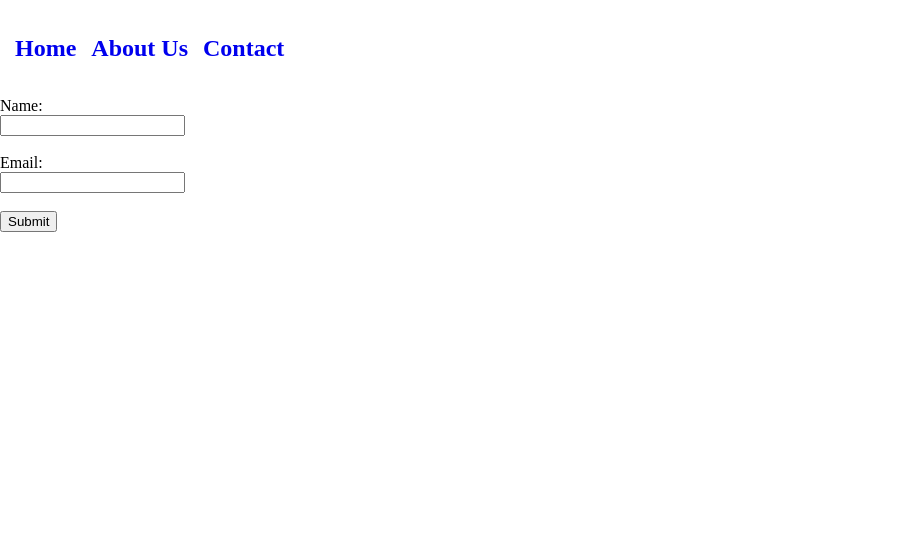
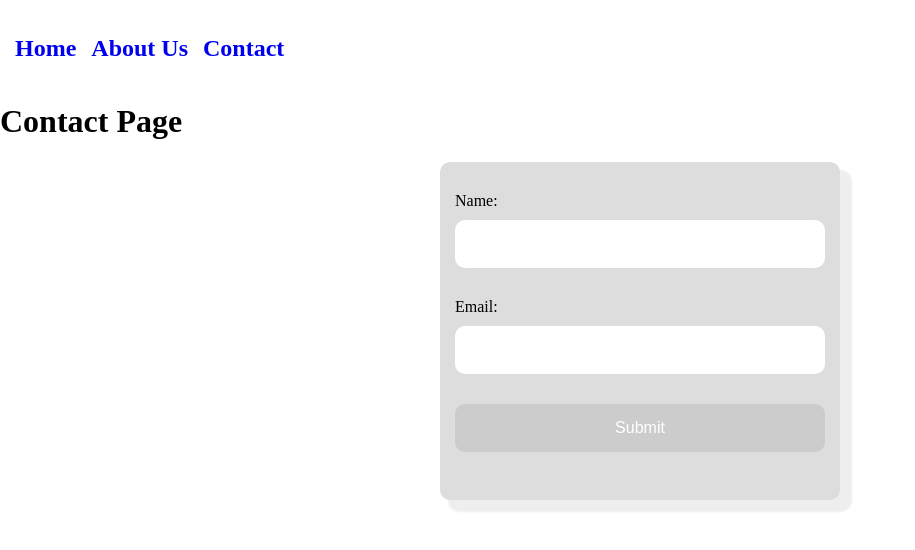
Before and after one commit to devleague/angular6-live-code, an Angular app: page /contact in a window 1280 px wide. Shown: the top 550 px of the page, without its empty margins (0-915 px from the left). Built offline with nearby package versions, Linux system fonts and the light colour scheme.

Commit message:
Form Validation

```diff
--- a/src/app/pages/contact/contact.component.html
+++ b/src/app/pages/contact/contact.component.html
@@ -1,20 +1,23 @@
+<h1>Contact Page</h1>
+
 <form>
-  <label for="name">Name:</label>
-  <br />
-  <input type="text" name="name" [(ngModel)]="formData.name">
-  <br />
 
-  <br />
+  <div class="input-group">
+    <label for="name">Name:</label>
+    <input type="text" name="name" [(ngModel)]="formData.name" (keyup)="validateName()">
+  </div>
 
-  <label for="email">Email:</label>
-  <br />
-  <input type="text" name="email" [(ngModel)]="formData.email">
-  <br />
+  <div class="input-group">
+    <label for="email">Email:</label>
+    <input type="text" name="email" [(ngModel)]="formData.email" (keyup)="validateEmail()">
+  </div>
 
-  <br />
-
-  <button (click)="submitForm()">Submit</button>
+  <div class="input-group">
+    <button class="btn" [disabled]="submitDisabled()" (click)="submitForm()">Submit</button>
+  </div>
 
   {{ formData.name }}
+  <br>
   {{ formData.email}}
+
 </form>
--- a/src/app/pages/contact/contact.component.scss
+++ b/src/app/pages/contact/contact.component.scss
@@ -0,0 +1,39 @@
+form {
+  width: 100%;
+  max-width: 400px;
+  margin: auto;
+  background-color: #ddd;
+  padding: 15px;
+  margin-top: 20px;
+  border-radius: 10px;
+  box-shadow: 10px 10px 2px 2px #eee;
+}
+
+.btn {
+  padding: 15px;
+  border: 0px;
+  background: #1e5799;
+  color: white;
+  font-size: 16px;
+  border-radius: 10px;
+  width: 100%;
+  max-width: 100%;
+
+  &:disabled {
+    background-color: #ccc;
+  }
+}
+
+.input-group {
+  padding: 15px 0;
+}
+
+input {
+  width: 100%;
+  max-width: 100%;
+  padding: 15px;
+  border-radius: 10px;
+  border: 0px;
+  margin-top: 10px;
+  font-size: 16px;
+}
--- a/src/app/pages/contact/contact.component.ts
+++ b/src/app/pages/contact/contact.component.ts
@@ -10,7 +10,34 @@ export class ContactComponent {
     email: ''
   };
 
+  nameValid = false;
+  emailValid = false;
+
   constructor() { }
+
+  validateName(data) {
+    // validate exists
+    if (!this.formData.name) { this.nameValid = false; }
+    // validate length of at least 3
+    else if (this.formData.name.length < 3) { this.nameValid = false; }
+    // otherwise it's all good
+    else { this.nameValid = true; }
+  }
+
+  validateEmail() {
+    // validate exists
+    if (!this.formData.email) { this.emailValid = false; }
+    // validate length of at least 3
+    else if (this.formData.email.length < 3) { this.emailValid = false; }
+    // validate email includes at least one '@'
+    else if (!this.formData.email.includes('@')) { this.emailValid = false; }
+    // otherwise it's all good
+    else { this.emailValid = true; }
+  }
+
+  submitDisabled() {
+    return !(this.nameValid && this.emailValid);
+  }
 
   submitForm() {
     console.log('clicked');
```
Also changed, not shown: 1 other file (tests, documents, lock files or other folders).
